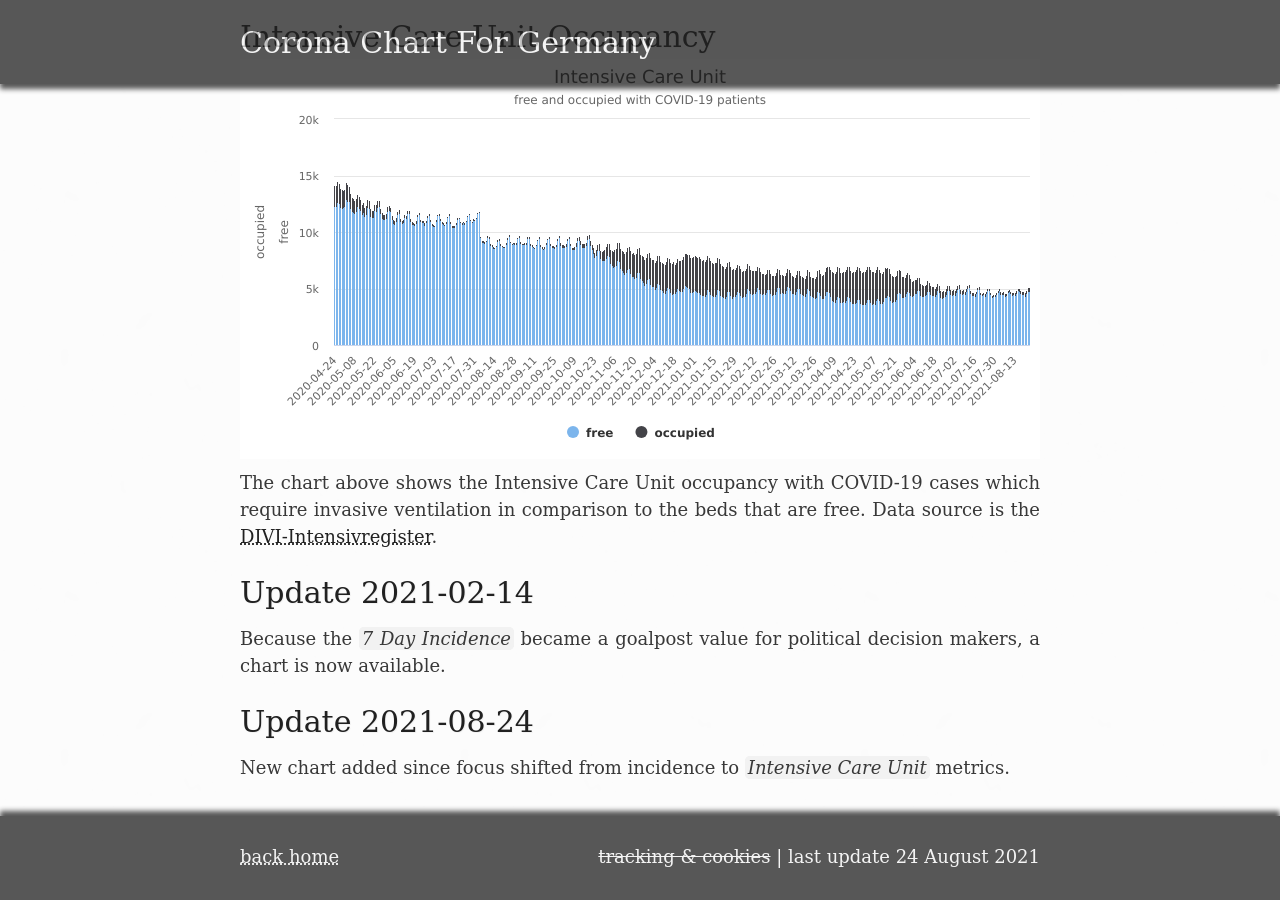
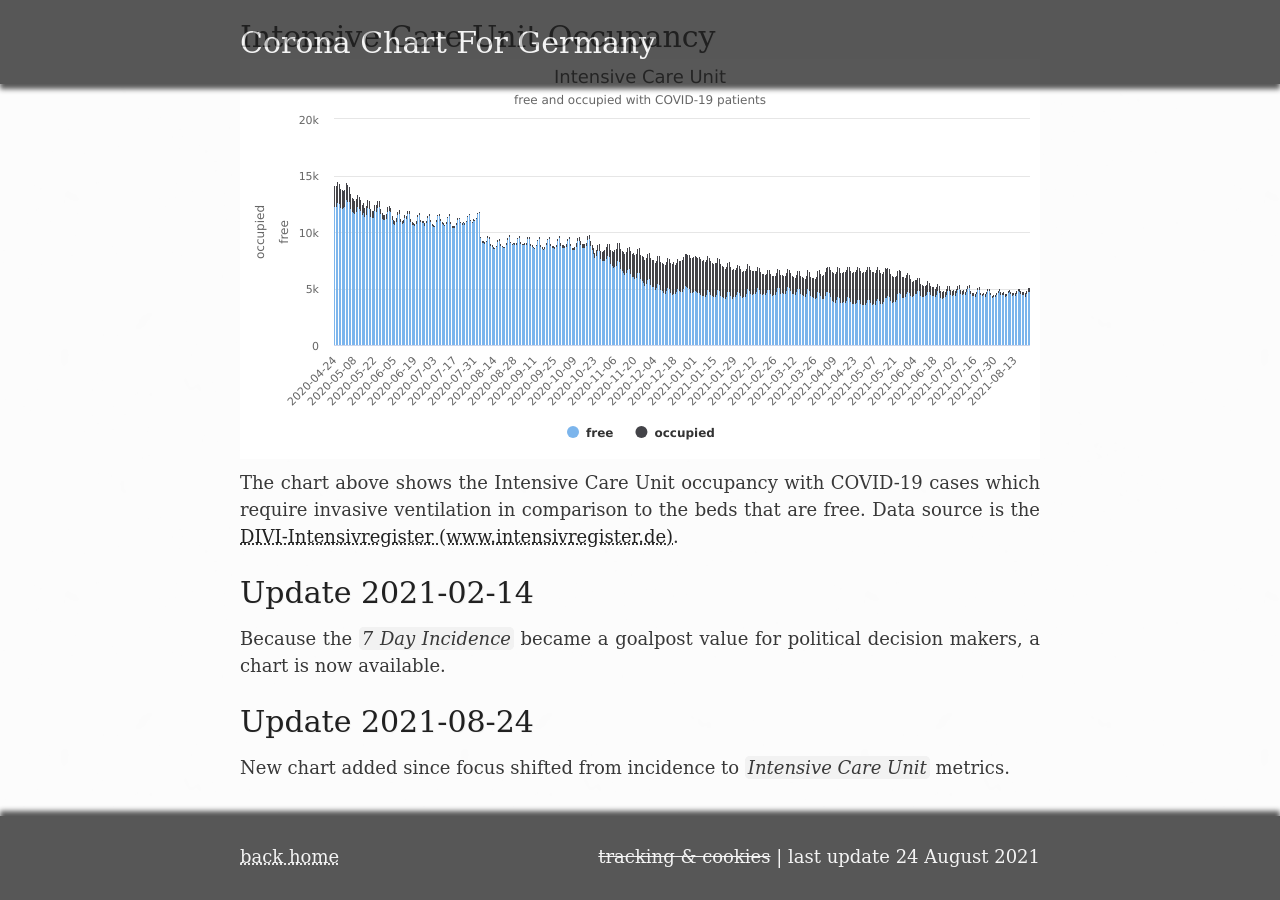
Before and after one commit to ZackDev/zackdev.github.io, a Jekyll site: the page built from _posts/2020-03-24-corona-chart-for-germany.md, in a window 1280 px wide and 900 px high, scrolled down 2521 px. Built offline with Jekyll 4.4.1, drawn with Linux system fonts in a browser that asks for light colours.

Commit message:
updated data source reference

```diff
--- a/_posts/2020-03-24-corona-chart-for-germany.md
+++ b/_posts/2020-03-24-corona-chart-for-germany.md
@@ -37,12 +37,12 @@ The daily vaccinations data is also available from [Robert Koch Institute (2)][3
 
 {% include div.html name="chart_corona_icuo_germany" %}
 
-The chart above shows the Intensive Care Unit occupancy with COVID-19 cases which require invasive ventilation in comparison to the beds that are free. Data source is the [DIVI-Intensivregister][4].
+The chart above shows the Intensive Care Unit occupancy with COVID-19 cases which require invasive ventilation in comparison to the beds that are free. Data source is the [DIVI-Intensivregister (www.intensivregister.de)][4].
 
 [1]: <https://github.com/CSSEGISandData/COVID-19> "COVID-19 Data Repository by the Center for Systems Science and Engineering (CSSE) at Johns Hopkins University"
 [2]: <https://www.rki.de/DE/Content/InfAZ/N/Neuartiges_Coronavirus/Daten/Testzahlen-gesamt.xlsx?__blob=publicationFile> "Erfassung der SARS-CoV-2-Testzahlen in Deutschland"
 [3]: <https://www.rki.de/DE/Content/InfAZ/N/Neuartiges_Coronavirus/Daten/Impfquotenmonitoring.xlsx?__blob=publicationFile> "Tabelle mit den gemeldeten Impfungen bundesweit und nach Bundesland sowie nach STIKO-Indikation"
-[4]: <https://www.intensivregister.de> "DIVI-Intensivregister"
+[4]: <https://www.intensivregister.de> "DIVI-Intensivregister (www.intensivregister.de)"
 
 # Update 2021-02-14
 Because the `7 Day Incidence` became a goalpost value for political decision makers, a chart is now available.
```
